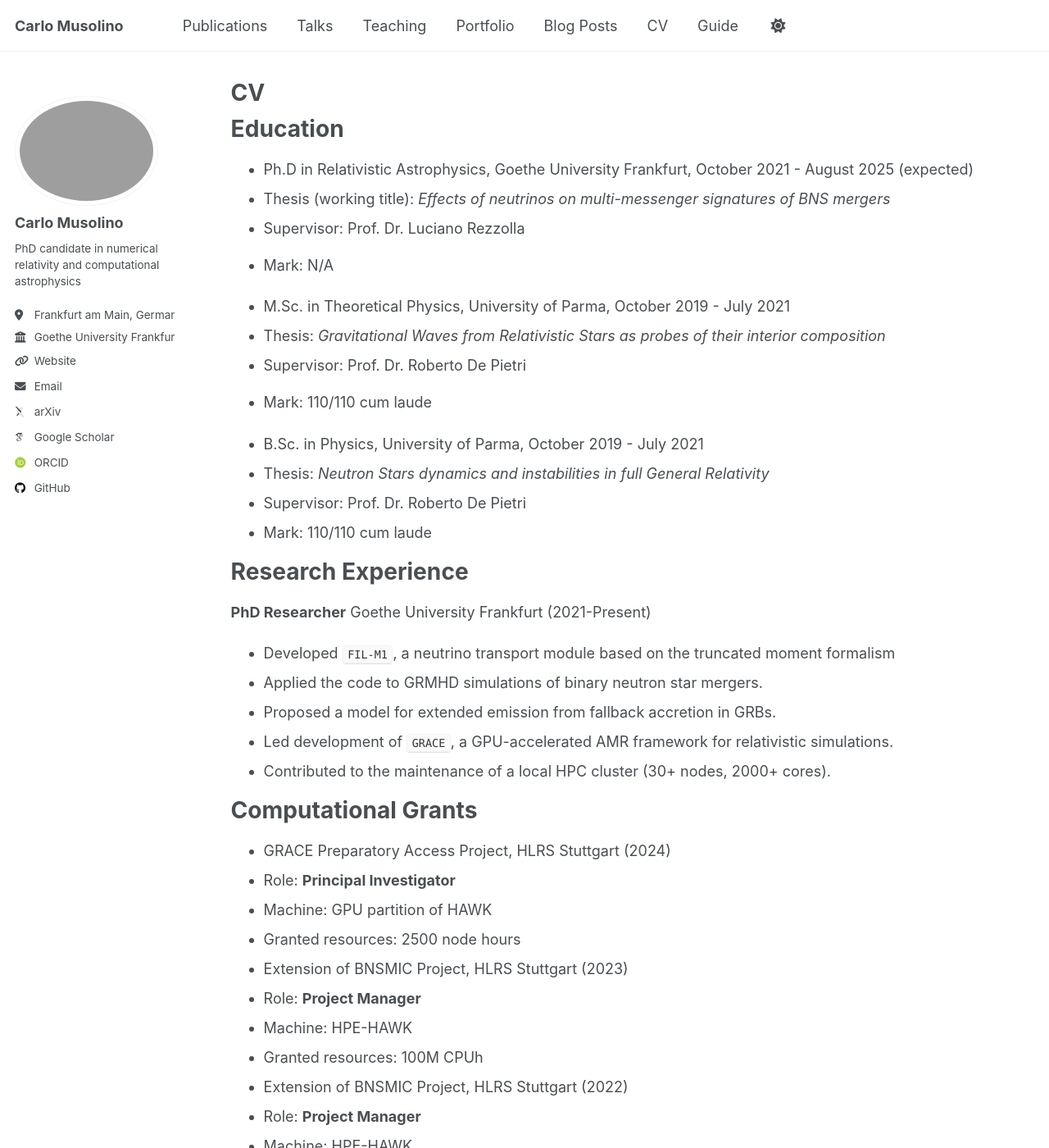
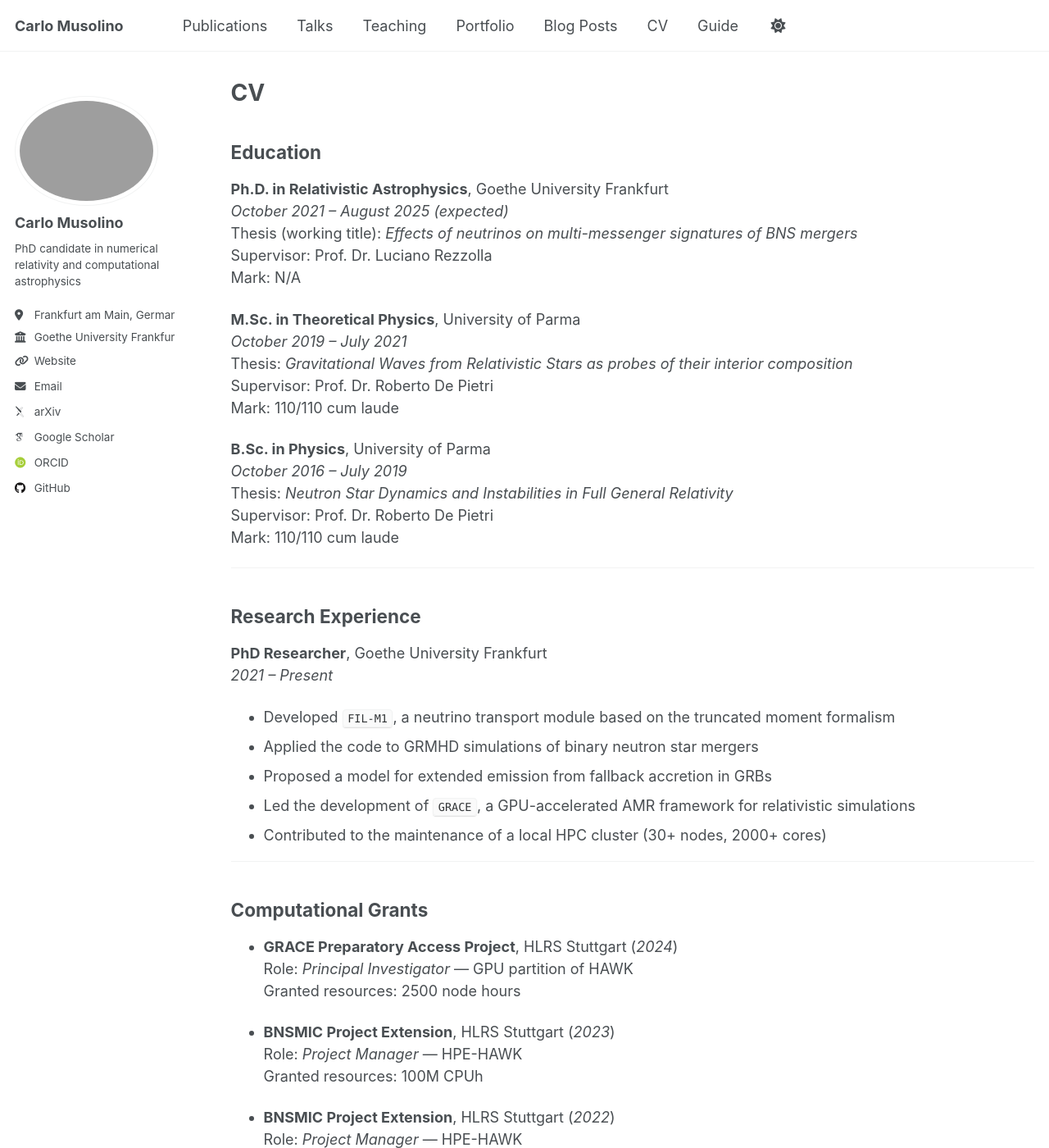
Before and after one commit to carlomusolino/carlomusolino.github.io, a Jekyll site: the page built from _pages/cv.md, in a window 1280 px wide and 1400 px high. Shown: the whole window at 82% size. Built offline with Jekyll 4.4.1, drawn with Linux system fonts in a browser that asks for light colours; some web fonts are replaced; some of the changed text lies outside the part shown.

Commit message:
Revise CV

```diff
--- a/_pages/cv.md
+++ b/_pages/cv.md
@@ -9,86 +9,111 @@ redirect_from:
 
 {% include base_path %}
 
-Education
-======
-* Ph.D in Relativistic Astrophysics, Goethe University Frankfurt, October 2021 - August 2025 (expected)
-- Thesis (working title): _Effects of neutrinos on multi-messenger signatures of BNS mergers_
-- Supervisor: Prof. Dr. Luciano Rezzolla
-- Mark: N/A
+## Education
 
-* M.Sc. in Theoretical Physics, University of Parma, October 2019 - July 2021
-- Thesis: _Gravitational Waves from Relativistic Stars as probes of their interior composition_
-- Supervisor: Prof. Dr. Roberto De Pietri
-- Mark: 110/110 cum laude
+**Ph.D. in Relativistic Astrophysics**, Goethe University Frankfurt
+*October 2021 – August 2025 (expected)*
+Thesis (working title): *Effects of neutrinos on multi-messenger signatures of BNS mergers*
+Supervisor: Prof. Dr. Luciano Rezzolla
+Mark: N/A
 
-* B.Sc. in Physics, University of Parma, October 2019 - July 2021
-- Thesis: _Neutron Stars dynamics and instabilities in full General Relativity_
-- Supervisor: Prof. Dr. Roberto De Pietri
-- Mark: 110/110 cum laude
+**M.Sc. in Theoretical Physics**, University of Parma
+*October 2019 – July 2021*
+Thesis: *Gravitational Waves from Relativistic Stars as probes of their interior composition*
+Supervisor: Prof. Dr. Roberto De Pietri
+Mark: 110/110 cum laude
 
-Research Experience
-====================
-**PhD Researcher** Goethe University Frankfurt (2021-Present)
-* Developed `FIL-M1`, a neutrino transport module based on the truncated moment formalism
-* Applied the code to GRMHD simulations of binary neutron star mergers.
-* Proposed a model for extended emission from fallback accretion in GRBs.
-* Led development of `GRACE`, a GPU-accelerated AMR framework for relativistic simulations.
-* Contributed to the maintenance of a local HPC cluster (30+ nodes, 2000+ cores).
+**B.Sc. in Physics**, University of Parma
+*October 2016 – July 2019*
+Thesis: *Neutron Star Dynamics and Instabilities in Full General Relativity*
+Supervisor: Prof. Dr. Roberto De Pietri
+Mark: 110/110 cum laude
 
-Computational Grants
-======
-* GRACE Preparatory Access Project, HLRS Stuttgart (2024)
-- Role: **Principal Investigator**
-- Machine:  GPU partition of HAWK
-- Granted resources: 2500 node hours
-* Extension of BNSMIC Project, HLRS Stuttgart (2023)
-- Role: **Project Manager**
-- Machine:  HPE-HAWK
-- Granted resources: 100M CPUh
-* Extension of BNSMIC Project, HLRS Stuttgart (2022)
-- Role: **Project Manager**
-- Machine:  HPE-HAWK
-- Granted resources: 100M CPUh
+---
 
-Publications
-======
-  <ul>{% for post in site.publications reversed %}
-    {% include archive-single-cv.html %}
-  {% endfor %}</ul>
+## Research Experience
 
-Talks
-======
-  <ul>{% for post in site.talks reversed %}
-    {% include archive-single-talk-cv.html  %}
-  {% endfor %}</ul>
+**PhD Researcher**, Goethe University Frankfurt
+*2021 – Present*
 
-Teaching
-======
-  <ul>{% for post in site.teaching reversed %}
-    {% include archive-single-cv.html %}
-  {% endfor %}</ul>
+- Developed `FIL-M1`, a neutrino transport module based on the truncated moment formalism
+- Applied the code to GRMHD simulations of binary neutron star mergers
+- Proposed a model for extended emission from fallback accretion in GRBs
+- Led the development of `GRACE`, a GPU-accelerated AMR framework for relativistic simulations
+- Contributed to the maintenance of a local HPC cluster (30+ nodes, 2000+ cores)
 
+---
 
-Technical Skills
-=====
-* **Programming**:
-- _Proficient_: C, C++, FORTRAN, Mathematica, Python, Bash
-- _Experienced_: Rust, MATLAB, R
+## Computational Grants
 
-* **Parallel computing**
-- _Proficient_: MPI, OpenMP, HIP, CUDA, Kokkos, PyTorch
-- _Experienced_: OpenACC, Sycle, taskflow, VirtualTransport, TensorFlow
+- **GRACE Preparatory Access Project**, HLRS Stuttgart (*2024*)
+  Role: *Principal Investigator* — GPU partition of HAWK
+  Granted resources: 2500 node hours
 
-* **Tools**
-- _Proficient_: SLURM, PBSPro, ValGrind, Nvidia-Nsights, Perfetto
-- _Experienced_: GDB, rocmprof
+- **BNSMIC Project Extension**, HLRS Stuttgart (*2023*)
+  Role: *Project Manager* — HPE-HAWK
+  Granted resources: 100M CPUh
 
-Languages
-=========
-* Italian (native)
-* English (fluent)
-* German (intermediate)
+- **BNSMIC Project Extension**, HLRS Stuttgart (*2022*)
+  Role: *Project Manager* — HPE-HAWK
+  Granted resources: 100M CPUh
 
-References
-==========
-References are available upon request.
+---
+
+## Publications
+
+<ul>
+{% for post in site.publications reversed %}
+  {% include archive-single-cv.html %}
+{% endfor %}
+</ul>
+
+---
+
+## Talks
+
+<ul>
+{% for post in site.talks reversed %}
+  {% include archive-single-talk-cv.html %}
+{% endfor %}
+</ul>
+
+---
+
+## Teaching
+
+<ul>
+{% for post in site.teaching reversed %}
+  {% include archive-single-cv.html %}
+{% endfor %}
+</ul>
+
+---
+
+## Technical Skills
+
+**Programming**
+Proficient: C, C++, Fortran, Python, Bash, Mathematica
+Experienced: Rust, MATLAB, R
+
+**Parallel Computing**
+Proficient: MPI, OpenMP, HIP, CUDA, Kokkos, PyTorch
+Experienced: OpenACC, Sycle, taskflow, VirtualTransport, TensorFlow
+
+**Tools**
+Proficient: SLURM, PBSPro, Valgrind, Nvidia Nsight, Perfetto
+Experienced: GDB, rocprof
+
+---
+
+## Languages
+
+- Italian (native)
+- English (fluent)
+- German (intermediate)
+
+---
+
+## References
+
+References available upon request.
```
Also changed, not shown: _publications/2024-05_Extended_Emission.md (+1 -1 lines).
